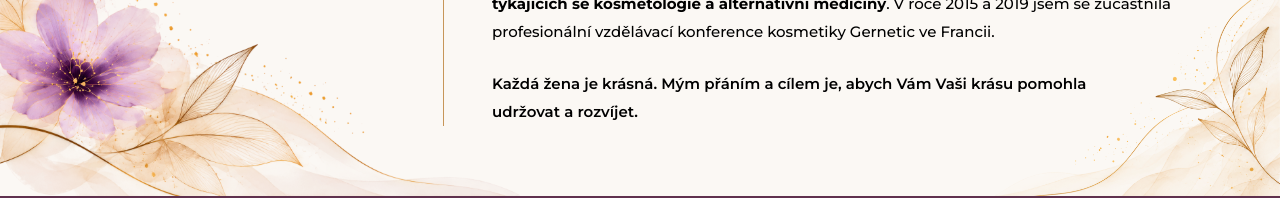
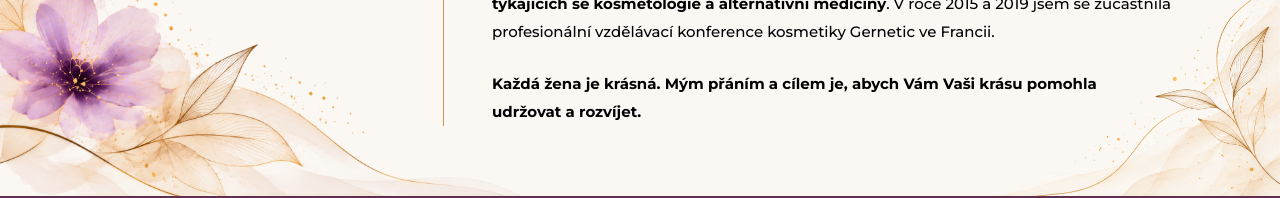
Before and after one commit to ZajaIT/SalonSynchro_pani_Kovalenko, a plain HTML site: page index.html in a window 1280 px wide. Shown: the part 1452-1650 px from the top of the page. Drawn offline with Linux system fonts and the light colour scheme.

Commit message:
Update index.html

```diff
--- a/index.html
+++ b/index.html
@@ -1403,7 +1403,7 @@
 
             <p>V České republice jsem absolvovala <strong>školu reflexní terapie</strong> a množství různýh <strong>vzdělávacích kurzů týkajících se kosmetologie a alternativní medicíny</strong>. V roce 2015 a 2019 jsem se zúčastnila profesionální vzdělávací konference kosmetiky Gernetic ve Francii.</p>
 
-<p>Každá žena je krásná. Mým přáním a cílem je, abych Vám Vaši krásu pomohla<br> udržovat a rozvíjet.</p>
+<p><strong>Každá žena je krásná. Mým přáním a cílem je, abych Vám Vaši krásu pomohla<br> udržovat a rozvíjet.</strong></p>
         </div>
 
     </div>
```
